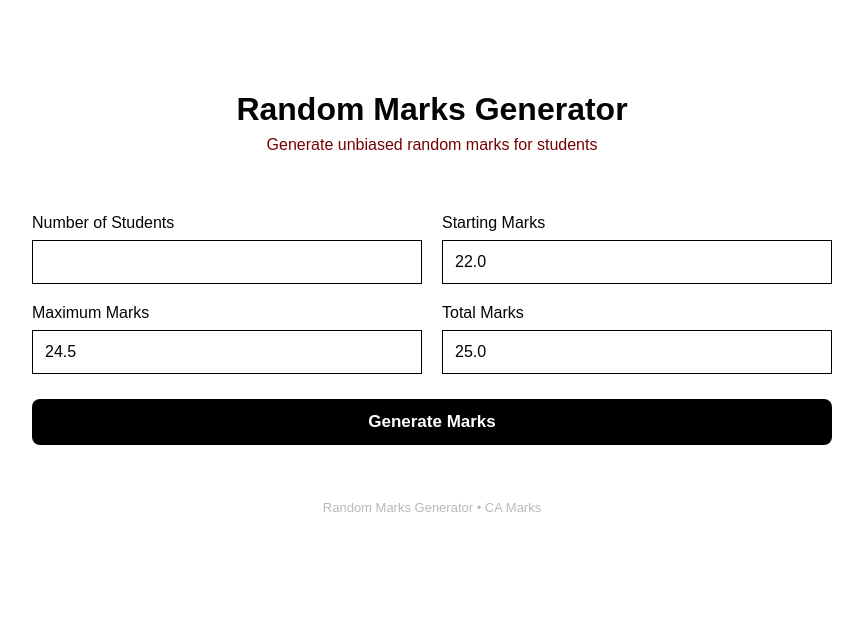
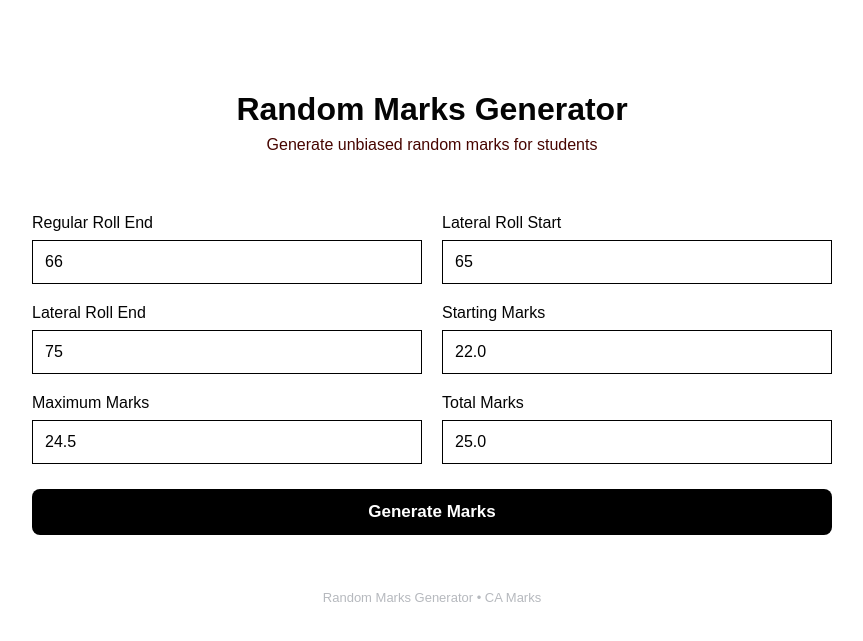
Before and after one commit to masedur-ece/random-makrs, a Flask app: page / in a window 1280 px wide. Shown: the top 641 px of the page, without its empty margins (208-1071 px from the left). Run offline with Flask 3, Linux system fonts and the light colour scheme.

Commit message:
Refactor form fields and update header color
Updated form fields for regular and lateral rolls, including labels and input names. Adjusted color scheme for header text.

```diff
--- a/templates/index.html
+++ b/templates/index.html
@@ -37,7 +37,7 @@
         }
 
         .header p {
-            color: #770000;
+            color: #470500;
             margin: 0;
         }
 
@@ -201,20 +201,59 @@
 
             <div class="form-grid">
 
+
+                <!-- Regular Roll End -->
+
                 <div class="field">
 
-                    <label>Number of Students</label>
+                    <label>Regular Roll End</label>
 
                     <input
                         type="number"
-                        name="students"
+                        name="regular_end"
                         min="1"
-                        value="{{ students }}"
+                        value="{{ regular_end }}"
                         required
                     >
 
                 </div>
 
+
+                <!-- Lateral Roll Start -->
+
+                <div class="field">
+
+                    <label>Lateral Roll Start</label>
+
+                    <input
+                        type="number"
+                        name="lateral_start"
+                        min="0"
+                        value="{{ lateral_start }}"
+                        required
+                    >
+
+                </div>
+
+
+                <!-- Lateral Roll End -->
+
+                <div class="field">
+
+                    <label>Lateral Roll End</label>
+
+                    <input
+                        type="number"
+                        name="lateral_end"
+                        min="0"
+                        value="{{ lateral_end }}"
+                        required
+                    >
+
+                </div>
+
+
+                <!-- Starting Marks -->
 
                 <div class="field">
 
@@ -232,6 +271,8 @@
                 </div>
 
 
+                <!-- Maximum Marks -->
+
                 <div class="field">
 
                     <label>Maximum Marks</label>
@@ -248,6 +289,8 @@
                 </div>
 
 
+                <!-- Total Marks -->
+
                 <div class="field">
 
                     <label>Total Marks</label>
@@ -262,6 +305,7 @@
                     >
 
                 </div>
+
 
             </div>
 
@@ -289,11 +333,25 @@
             <h2>Generated Marks</h2>
 
             <div class="info">
-                {{ students }} Students
+
+                Regular: 1 – {{ regular_end }}
+
                 &nbsp; • &nbsp;
+
+                Lateral: {{ lateral_start }} – {{ lateral_end }}
+
+                &nbsp; • &nbsp;
+
+                Total Students: {{ data|length }}
+
+                <br>
+
                 Range: {{ starting_marks }} – {{ maximum_marks }}
+
                 &nbsp; • &nbsp;
-                Total: {{ total_marks }}
+
+                Total Marks: {{ total_marks }}
+
             </div>
 
 
```
